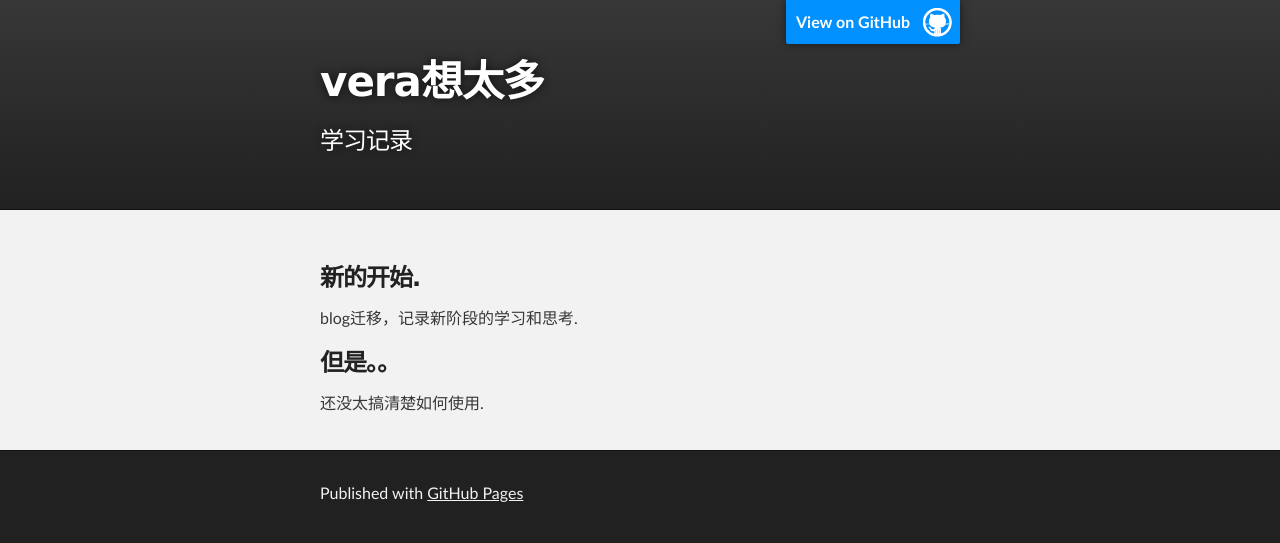
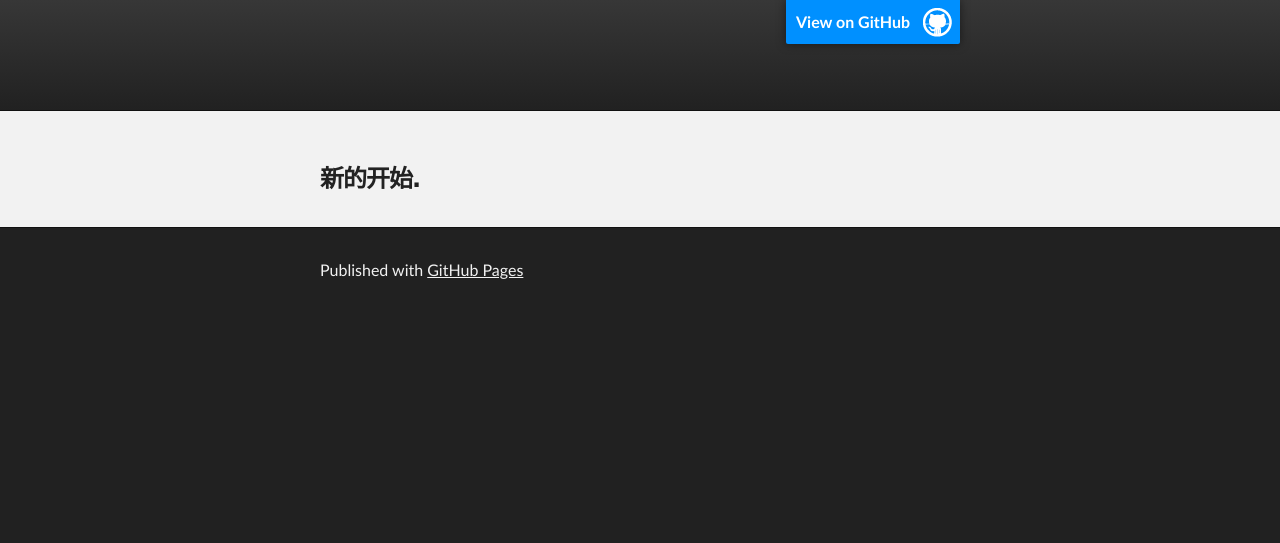
Before and after one commit to verahan/verahan.github.io, a plain HTML site: page index.html in a window 1280 px wide. Drawn offline with Linux system fonts and the light colour scheme.

Commit message:
Update index.html

```diff
--- a/index.html
+++ b/index.html
@@ -8,7 +8,7 @@
 
     <link rel="stylesheet" type="text/css" media="screen" href="stylesheets/stylesheet.css">
 
-    <title>vera想太多</title>
+    <title></title>
   </head>
 
   <body>
@@ -18,8 +18,8 @@
         <header class="inner">
           <a id="forkme_banner" href="https://github.com/verahan">View on GitHub</a>
 
-          <h1 id="project_title">vera想太多</h1>
-          <h2 id="project_tagline">学习记录</h2>
+          <h1 id="project_title"></h1>
+          <h2 id="project_tagline"></h2>
 
         </header>
     </div>
@@ -30,12 +30,6 @@
         <h3>
 <a id="新的开始" class="anchor" href="#%E6%96%B0%E7%9A%84%E5%BC%80%E5%A7%8B" aria-hidden="true"><span aria-hidden="true" class="octicon octicon-link"></span></a>新的开始.</h3>
 
-<p>blog迁移，记录新阶段的学习和思考.</p>
-
-<h3>
-<a id="但是" class="anchor" href="#%E4%BD%86%E6%98%AF" aria-hidden="true"><span aria-hidden="true" class="octicon octicon-link"></span></a>但是。。</h3>
-
-<p>还没太搞清楚如何使用.</p>
       </section>
     </div>
 
```
